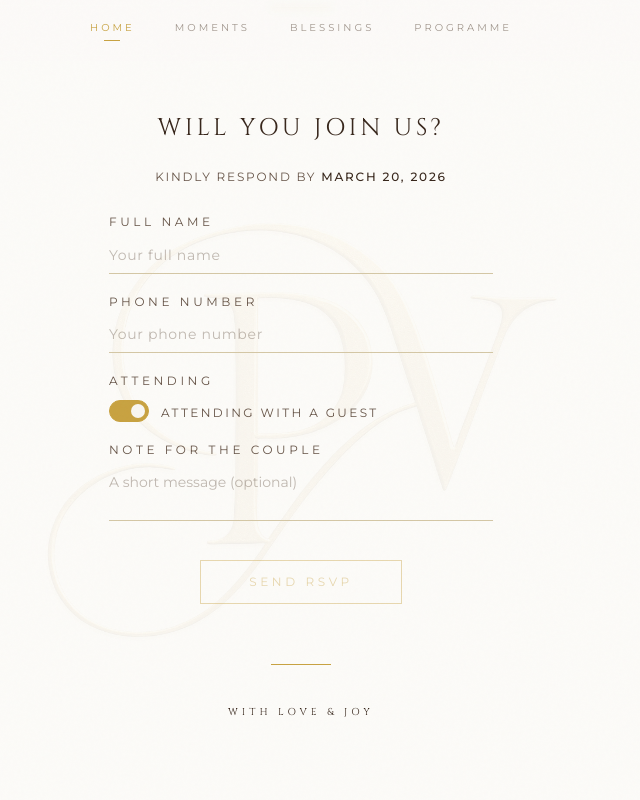
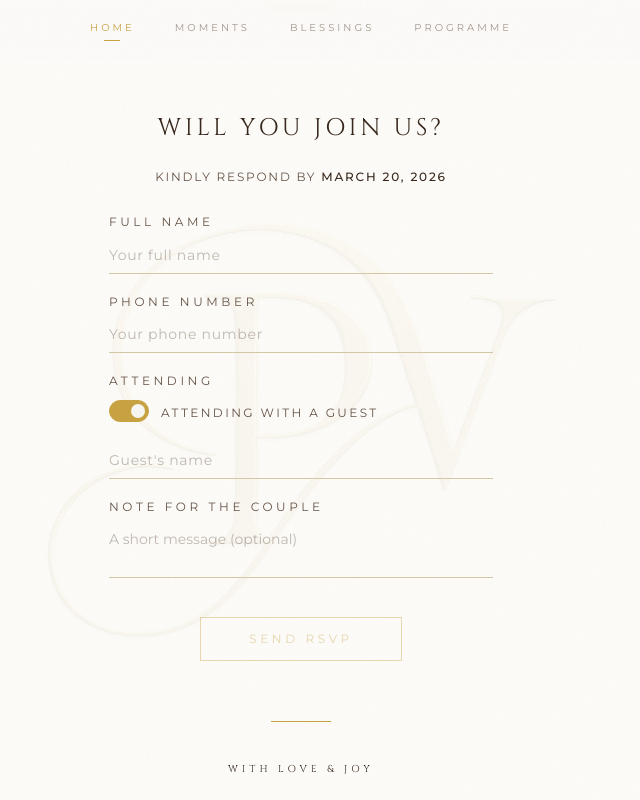
Before and after one commit to sampsonkpe/priven, a React (Vite) app: page /home in a window 1280 px wide. Both pictures are taken after a click on the button "JUST ME". Shown: the part 1503-2303 px from the top of the page, without its empty margins (339-979 px from the left). Built offline with nearby package versions, Linux system fonts and the light colour scheme; no server answers.

Commit message:
Feat(RSVP): add PLUS ONE input with validation and improved toggle UX
- add conditional PLUS ONE name field with animation
- enforce guest name when attending with a guest
- align payload keys with Apps Script
- refine toggle animation and knob colours
- improve RSVP submission UX and feedback

```diff
--- a/src/components/RSVPForm.tsx
+++ b/src/components/RSVPForm.tsx
@@ -10,11 +10,15 @@ const RSVPForm = () => {
   const [fullName, setFullName] = useState("");
   const [phone, setPhone] = useState("");
   const [plusOne, setPlusOne] = useState(false);
+  const [guestName, setGuestName] = useState("");
   const [note, setNote] = useState("");
   const [submitting, setSubmitting] = useState(false);
   const [submitted, setSubmitted] = useState(false);
 
-  const isValid = fullName.trim() !== "" && phone.trim() !== "";
+  const isValid =
+    fullName.trim() !== "" &&
+    phone.trim() !== "" &&
+    (!plusOne || guestName.trim() !== "");
 
   const handleSubmit = async (e: React.FormEvent) => {
     e.preventDefault();
@@ -28,12 +32,12 @@ const RSVPForm = () => {
       await fetch(GOOGLE_SCRIPT_URL, {
         method: "POST",
         mode: "no-cors",
-        headers: { "Content-Type": "application/json" },
-        body: JSON.stringify({
-          name: fullName,
+        body: new URLSearchParams ({
+          fullName,
           phone,
-          count: plusOne ? 2 : 1,
-          message: note,
+          guestName,
+          numberAttending: String(plusOne ? 2 : 1),
+          note,
           ua: navigator.userAgent,
         }),
       });
@@ -44,9 +48,10 @@ const RSVPForm = () => {
       setFullName("");
       setPhone("");
       setPlusOne(false);
+      setGuestName("");
       setNote("");
     } catch {
-      // silently handle for now
+      // silently handle
     } finally {
       setSubmitting(false);
     }
@@ -68,6 +73,7 @@ const RSVPForm = () => {
       </ScrollReveal>
 
       <form onSubmit={handleSubmit} className="max-w-sm mx-auto space-y-4 font-body">
+        {/* FULL NAME */}
         <ScrollReveal delay={0.1}>
           <label className="block">
             <span className="text-[12px] tracking-[0.3em] uppercase text-muted-foreground">
@@ -78,12 +84,13 @@ const RSVPForm = () => {
               value={fullName}
               onChange={(e) => setFullName(e.target.value)}
               required
-              className="mt-1 w-full border-b border-border bg-transparent py-2 text-sm uppercase tracking-wider text-foreground placeholder:text-muted-foreground/40 placeholder:normal-case focus:border-primary focus:outline-none transition-colors"
+              className="mt-1 w-full border-b border-border bg-transparent py-2 text-sm tracking-wider text-foreground placeholder:text-muted-foreground/40 placeholder:normal-case focus:border-primary focus:outline-none transition-colors"
               placeholder="Your full name"
             />
           </label>
         </ScrollReveal>
 
+        {/* PHONE */}
         <ScrollReveal delay={0.15}>
           <label className="block">
             <span className="text-[12px] tracking-[0.3em] uppercase text-muted-foreground">
@@ -100,7 +107,7 @@ const RSVPForm = () => {
           </label>
         </ScrollReveal>
 
-        {/* ATTENDING toggle (Lovable colours + slower silk animation) */}
+        {/* TOGGLE */}
         <ScrollReveal delay={0.2}>
           <div className="block">
             <span className="text-[12px] tracking-[0.3em] uppercase text-muted-foreground">
@@ -117,12 +124,12 @@ const RSVPForm = () => {
               <motion.div
                 className="w-10 h-[22px] rounded-full border relative overflow-hidden"
                 animate={{
-                  backgroundColor: plusOne ? "hsl(var(--primary))" : "rgba(0,0,0,0)",
+                  backgroundColor: plusOne ? "hsl(var(--primary))" : "transparent",
                   borderColor: plusOne ? "hsl(var(--primary))" : "hsl(var(--border))",
                 }}
                 transition={{ duration: 0.85, ease: easeSilk }}
               >
-                {/* Knob (Lovable colours) */}
+                {/* Knob */}
                 <motion.div
                   className="absolute top-[3px] w-3.5 h-3.5 rounded-full"
                   style={{ left: 3 }}
@@ -130,16 +137,13 @@ const RSVPForm = () => {
                     x: plusOne ? 18 : 0,
                     backgroundColor: plusOne
                       ? "hsl(var(--primary-foreground))"
-                      : "hsla(var(--primary))",
+                      : "hsl(var(--muted-foreground) / 0.4)",
                   }}
-                  transition={{
-                    duration: 0.85,
-                    ease: easeSilk,
-                  }}
+                  transition={{ duration: 0.85, ease: easeSilk }}
                 />
               </motion.div>
 
-              {/* Text (slower cross-fade) */}
+              {/* Text */}
               <span className="relative h-[14px] overflow-hidden">
                 <AnimatePresence mode="wait" initial={false}>
                   <motion.span
@@ -158,6 +162,31 @@ const RSVPForm = () => {
           </div>
         </ScrollReveal>
 
+        {/* PLUS ONE FIELD */}
+        <AnimatePresence>
+          {plusOne && (
+            <ScrollReveal delay={0.22}>
+              <motion.div
+                initial={{ opacity: 0, y: 6 }}
+                animate={{ opacity: 1, y: 0 }}
+                exit={{ opacity: 0, y: -6 }}
+                transition={{ duration: 0.6, ease: easeSilk }}
+              >
+                <label className="block">
+                  <input
+                    type="text"
+                    value={guestName}
+                    onChange={(e) => setGuestName(e.target.value)}
+                    className="mt-1 w-full border-b border-border bg-transparent py-2 text-sm tracking-wider text-foreground placeholder:text-muted-foreground/40 focus:border-primary focus:outline-none transition-colors"
+                    placeholder="Guest's name"
+                  />
+                </label>
+              </motion.div>
+            </ScrollReveal>
+          )}
+        </AnimatePresence>
+
+        {/* NOTE */}
         <ScrollReveal delay={0.25}>
           <label className="block">
             <span className="text-[12px] tracking-[0.3em] uppercase text-muted-foreground">
@@ -173,6 +202,7 @@ const RSVPForm = () => {
           </label>
         </ScrollReveal>
 
+        {/* SUBMIT */}
         <ScrollReveal delay={0.3}>
           <div className="pt-4 text-center">
             <button
@@ -193,16 +223,17 @@ const RSVPForm = () => {
         </ScrollReveal>
       </form>
 
+      {/* SUCCESS */}
       <AnimatePresence>
         {submitted && (
           <motion.div
             initial={{ opacity: 0, y: 12 }}
             animate={{ opacity: 1, y: 0 }}
             exit={{ opacity: 0, y: -12 }}
-            transition={{ duration: 1, ease: [0.25, 0.1, 0.25, 1] }}
+            transition={{ duration: 1, ease: easeSilk }}
             className="mt-6 max-w-sm mx-auto border border-primary/50 px-6 py-4 text-center"
           >
-            <p className="text-[12px] uppercase tracking-[0.1em] text-muted-foreground font-body mt-1">
+            <p className="text-[12px] uppercase tracking-[0.1em] text-muted-foreground font-body">
               Thank You. Your RSVP Has Been Received.
               <br />
               We Look Forward To Celebrating With You!
```
